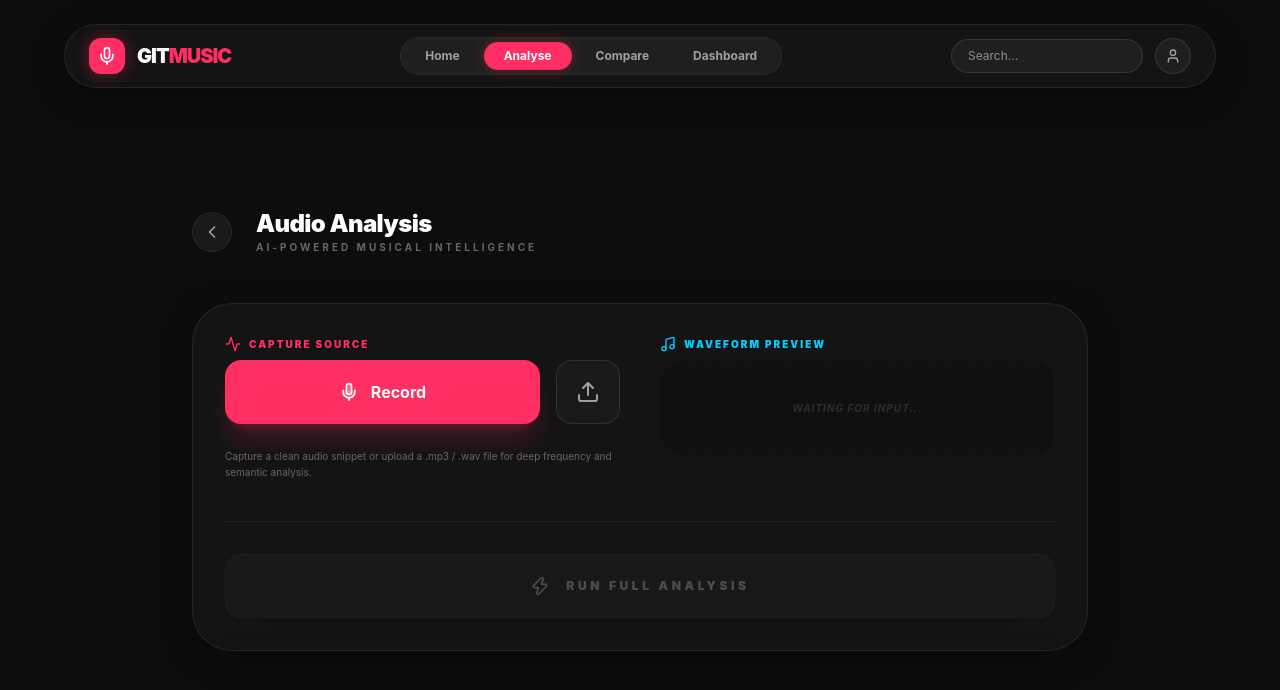
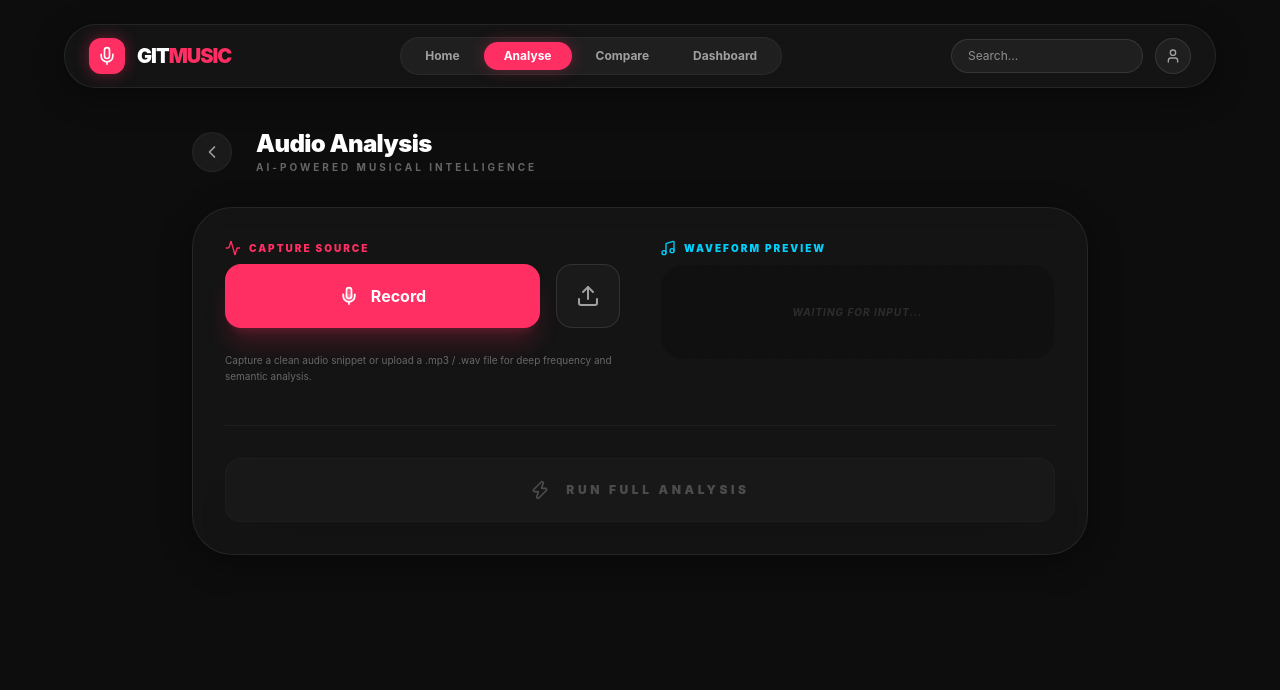
Before and after one commit to VivekGowda-BN/Git-Music, a React (Vite) app in the folder frontend/: page /analyse in a window 1280 px wide. Shown: the top 690 px of the page. Built offline with nearby package versions, Linux system fonts and the light colour scheme; no server answers.

Commit message:
A in Prog

```diff
--- a/frontend/src/App.jsx
+++ b/frontend/src/App.jsx
@@ -11,7 +11,7 @@ const API_URL = 'http://localhost:3000';
 
 function Dashboard({ recordings, filteredRecordings, selectedParentId, setSelectedParentId, handleRecordingSaved, handleDelete }) {
   return (
-    <main className="grid grid-cols-1 lg:grid-cols-3 gap-6 md:gap-10 pt-44">
+    <main className="grid grid-cols-1 lg:grid-cols-3 gap-6 md:gap-10 pt-28">
       <div className="lg:col-span-1 space-y-6 md:space-y-8">
         <div className="glass-panel p-5 md:p-8 rounded-3xl">
           <h2 className="text-lg md:text-xl font-bold mb-6 flex items-center gap-3 text-white">
--- a/frontend/src/components/AnalysePage.jsx
+++ b/frontend/src/components/AnalysePage.jsx
@@ -143,13 +143,13 @@ function AnalysePage() {
   };
 
   return (
-    <div className="min-h-screen bg-background text-white pt-44 pb-20 px-4 sm:px-6 font-sans overflow-x-hidden">
+    <div className="min-h-screen bg-background text-white pt-24 pb-20 px-4 sm:px-6 font-sans overflow-x-hidden">
       <div className="max-w-4xl mx-auto">
         {/* Header */}
         <motion.header
           initial={{ opacity: 0, y: -20 }}
           animate={{ opacity: 1, y: 0 }}
-          className="flex items-center gap-6 mb-12"
+          className="flex items-center gap-6 mb-8"
         >
           <button
             onClick={() => navigate('/')}
```
